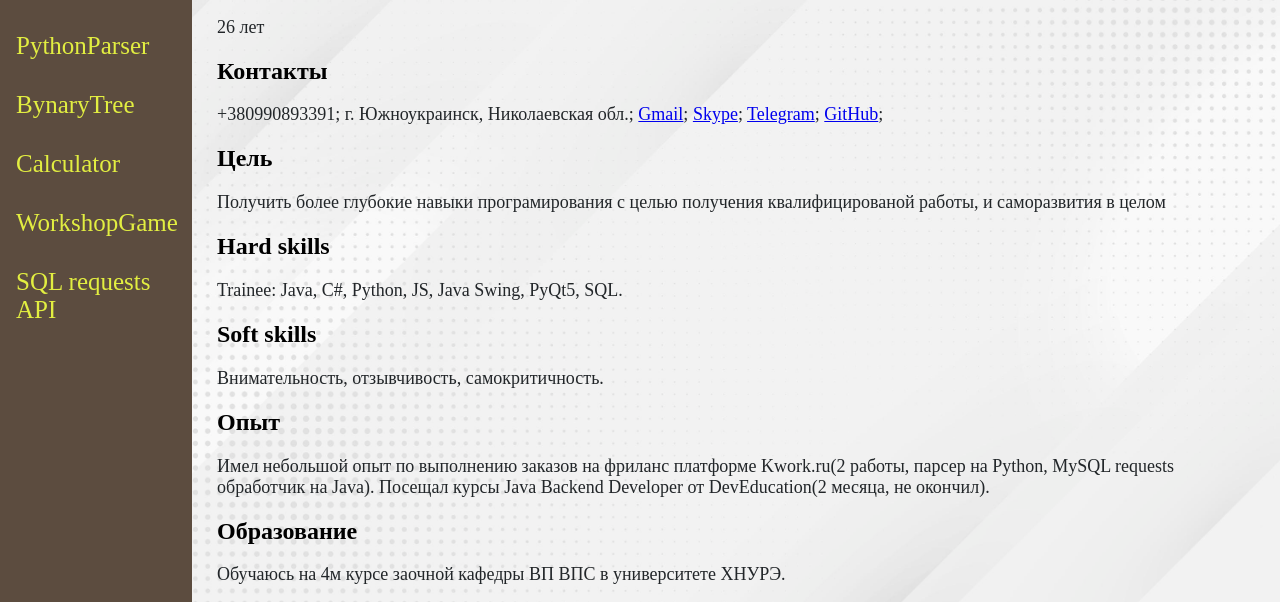
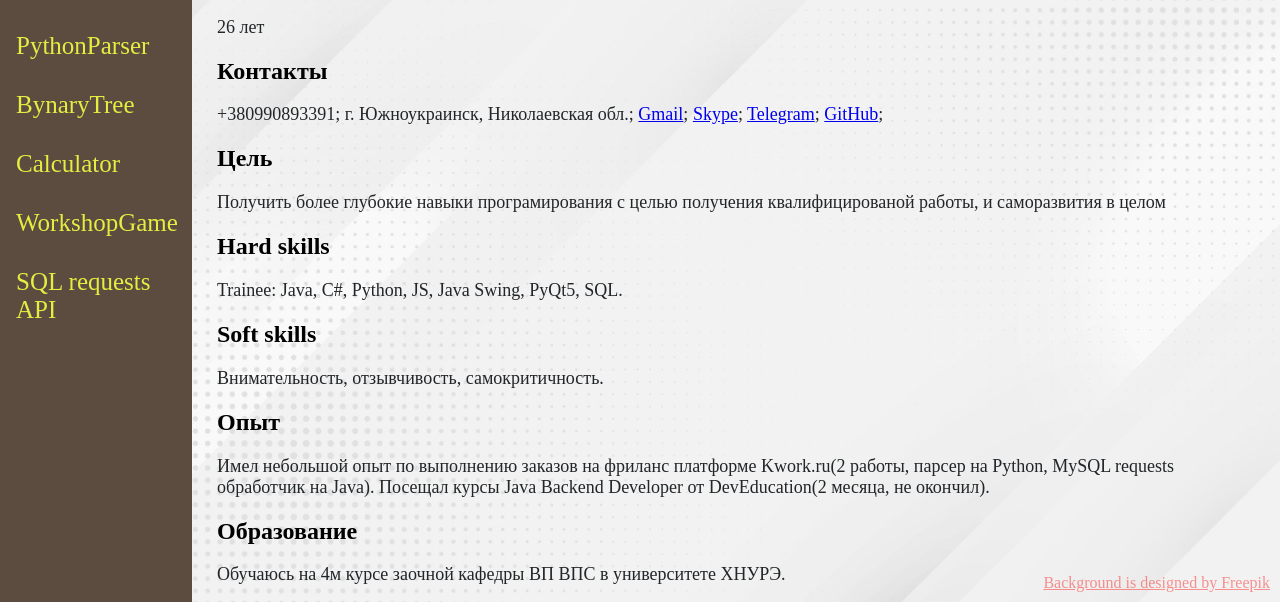
Before and after one commit to PimonovKostya/PimonovKostya.github.io, a plain HTML site: page index.html in a window 1280 px wide. Shown: the part 198-800 px from the top of the page. Drawn offline with Linux system fonts and the light colour scheme.

Commit message:
addingCredits

```diff
--- a/index.html
+++ b/index.html
@@ -44,8 +44,8 @@
             <h2>Дополнительная информация</h2>
             <p>Увлекаюсь рисованием, музыкой, игрой на гитаре, занятиями в спортзале, чтение, игры, как настольные так и компьютерные, так же мое самообучение UnityCore так же можно назвать своего рода хобби. До недавнего времени работал в сфере обслуживания,
                 которой посвятил в большей сложности более 4х лет. Любимый цвет зеленый, время года зима.</p>
-            <div></div>
         </div>
+        <a class="credits" href="http://www.freepik.com">Background is designed by Freepik</a>
     </div>
 </body>
 <script src="func.js"></script>
--- a/style.css
+++ b/style.css
@@ -71,3 +71,11 @@
     text-decoration: none;
     font-size: 18px;
 }
+
+.credits {
+    position: fixed;
+    right: 0;
+    bottom: 0;
+    padding: 10px;
+    color: rgba(255, 0, 0, 0.411);
+}
```
